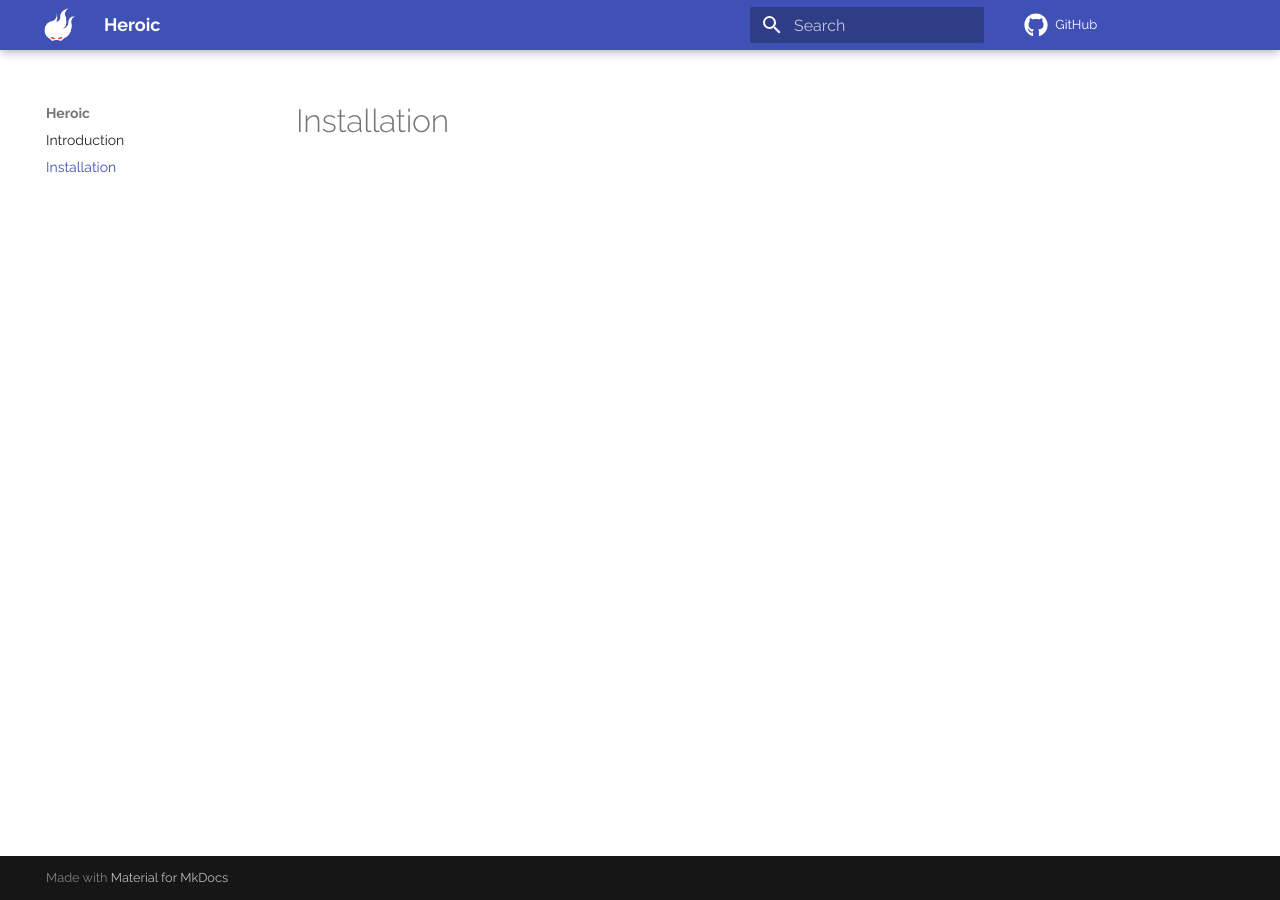
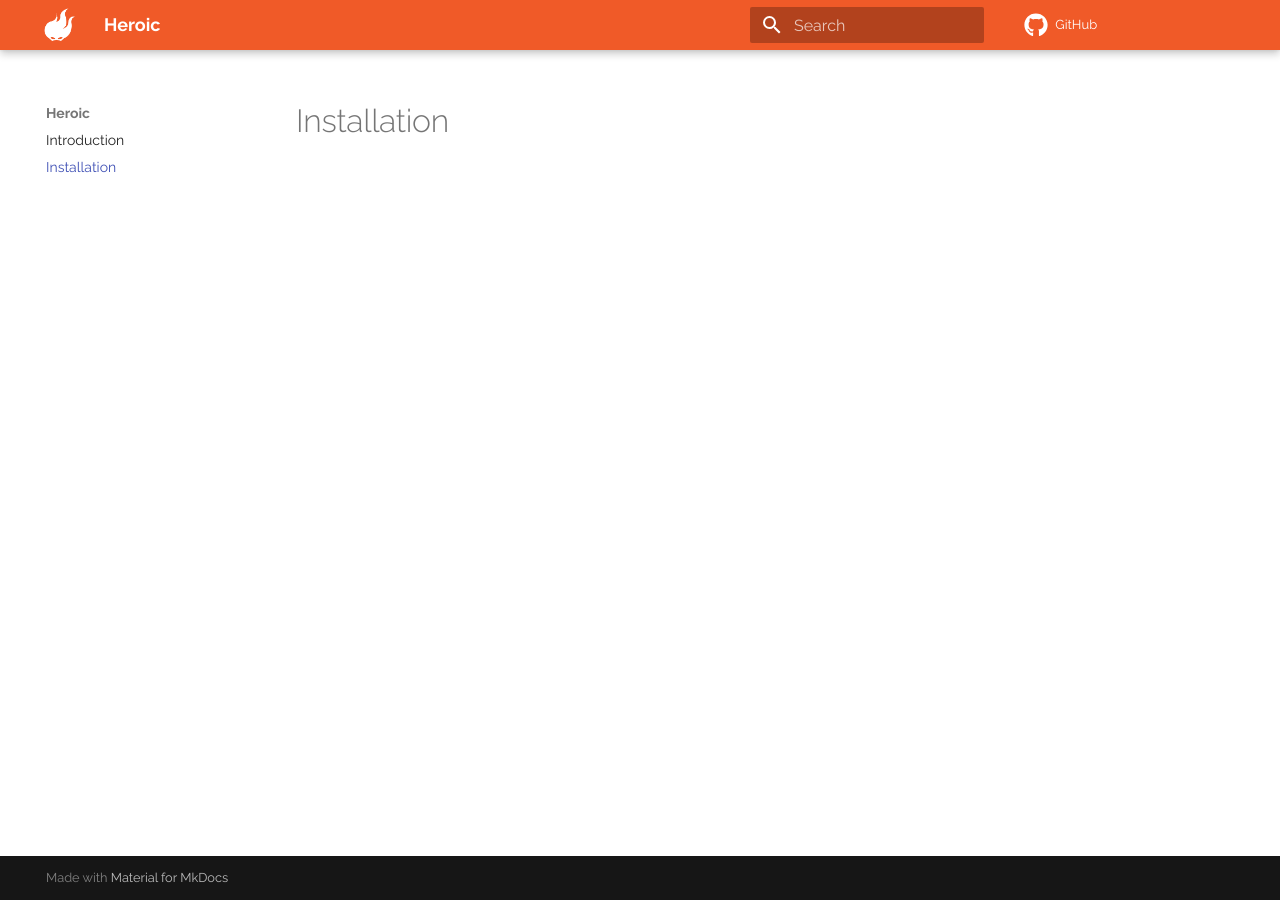
Before and after one commit to yllumi/heroic, an MkDocs documentation site: the page built from docs/installation.md, in a window 1280 px wide. Built offline with MkDocs 1.6.1 and Material for MkDocs 9.7.7, drawn with Linux system fonts in a browser that asks for light colours; comment, search, counter and statistics services are not loaded.

Commit message:
Change header color

```diff
--- a/docs/css/heroic.css
+++ b/docs/css/heroic.css
@@ -4,3 +4,6 @@
 .md-header__button.md-logo {
   margin: 0;
 }
+.md-header {
+  background-color: #F05A28;
+}
```
